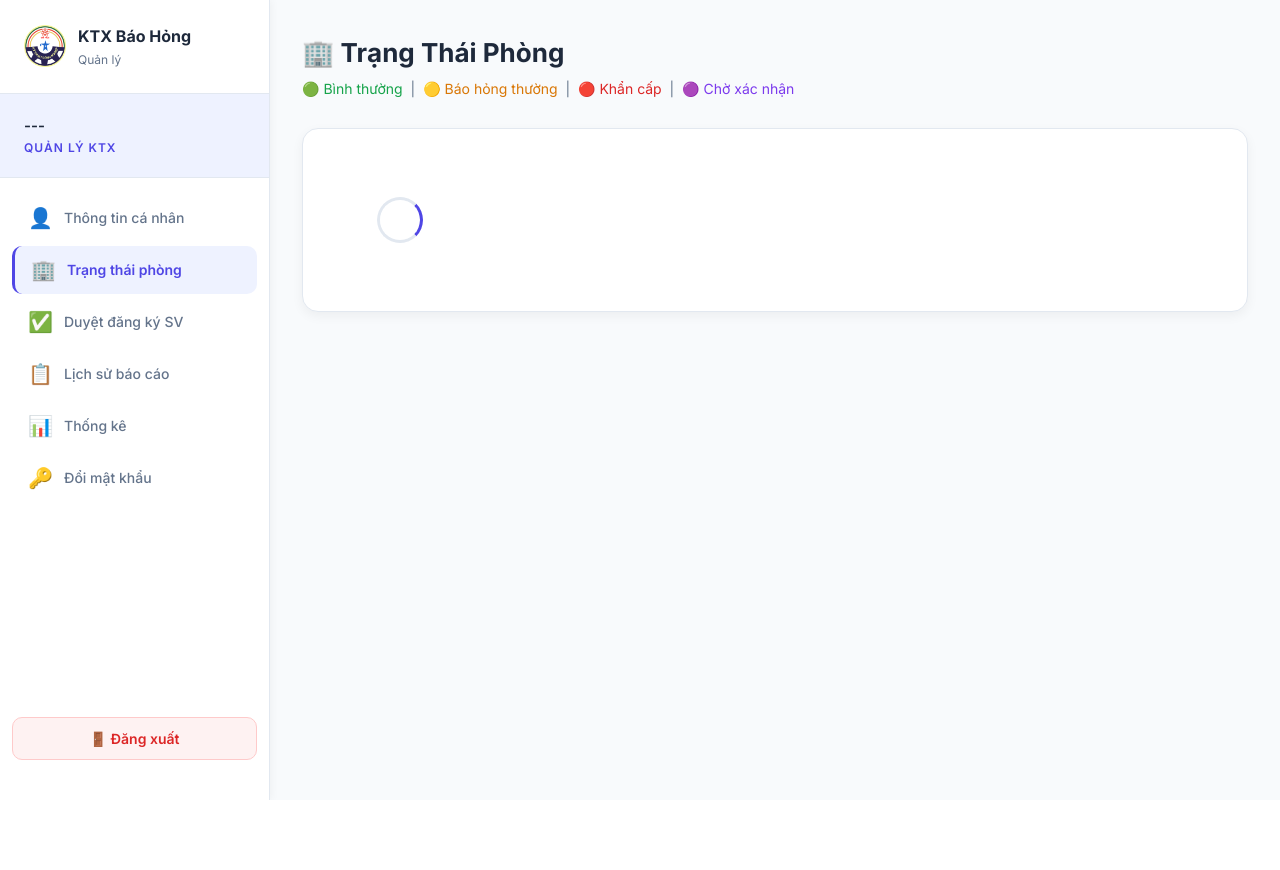
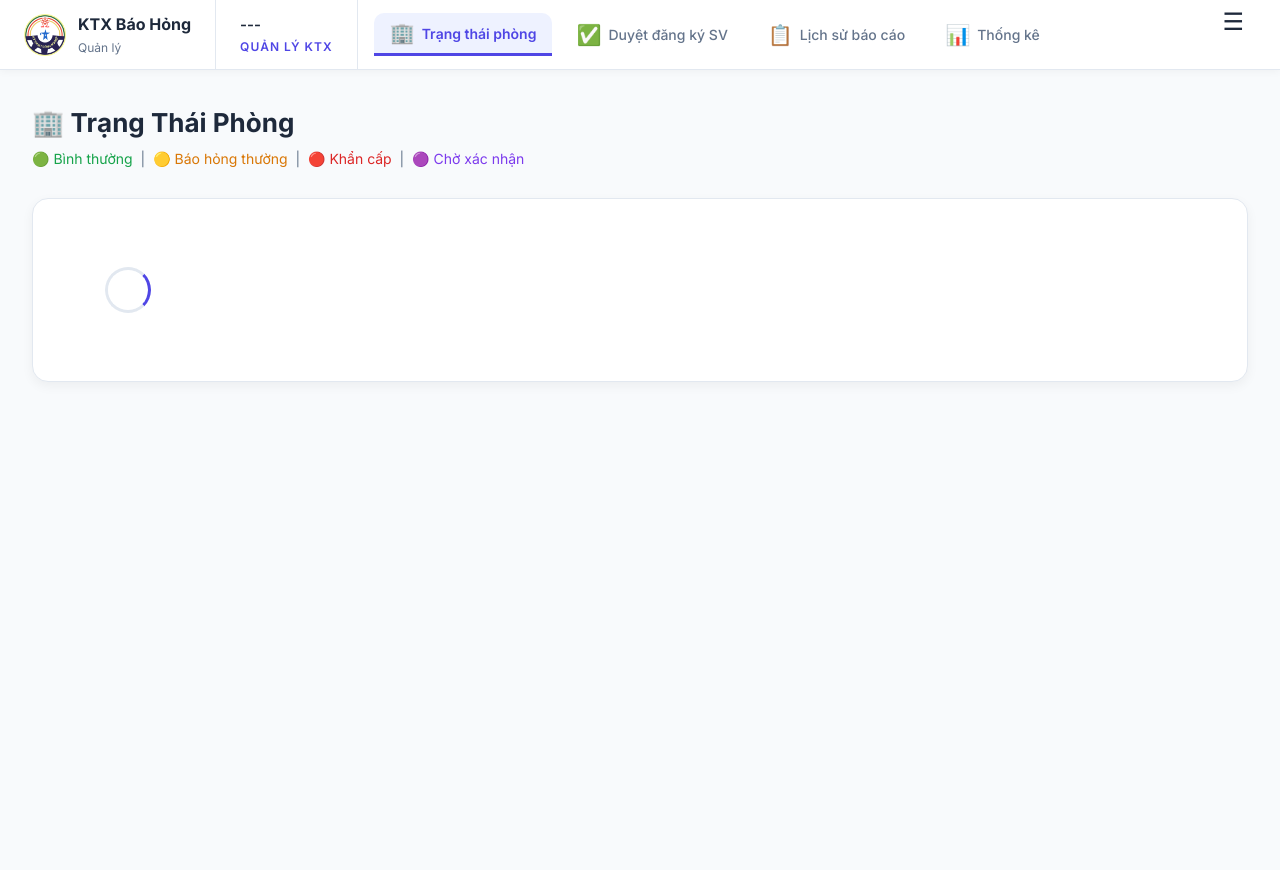
Before and after one commit to HauNhatNinh/ktx-baohong-app, a Flask app: template templates/manager.html in a window 1280 px wide. Before the commit the page ends 800 px from the top, so only its background shows below. Run offline with Flask 3, Linux system fonts and the light colour scheme; the template is opened without the code that fills it, so the values that code supplies are empty.

Commit message:
FIX GIAO DIEN

```diff
--- a/email_log.txt
+++ b/email_log.txt
@@ -2,3 +2,7 @@
 [2026-03-22 21:14:14] THANH CONG: Đã gửi email tới K225480106077@tnut.edu.vn
 [2026-03-22 21:15:41] BAT DAU GUI: K225480106077@tnut.edu.vn | Tieu de: ✅ ĐỐI VỚI SINH VIÊN: Duyệt Tài Khoản KTX Thành Công
 [2026-03-22 21:15:44] THANH CONG: Đã gửi email tới K225480106077@tnut.edu.vn
+[2026-03-22 21:37:35] BAT DAU GUI: K225480106101@tnut.edu.vn | Tieu de: ⏳ Tiếp nhận thông tin Đăng Ký Tài Khoản KTX
+[2026-03-22 21:37:40] THANH CONG: Đã gửi email tới K225480106101@tnut.edu.vn
+[2026-03-22 21:39:00] BAT DAU GUI: K225480106101@tnut.edu.vn | Tieu de: ✅ Duyệt Tài Khoản KTX Thành Công
+[2026-03-22 21:39:04] THANH CONG: Đã gửi email tới K225480106101@tnut.edu.vn
--- a/static/css/style.css
+++ b/static/css/style.css
@@ -341,26 +341,28 @@
    ============================ */
 .bo-cuc {
     display: flex;
+    flex-direction: column;
     min-height: 100vh;
 }
 
 /* Thanh ben */
 .thanh-ben {
-    width: 270px;
+    width: 100%;
     background: #ffffff;
-    border-right: 1px solid var(--mau-nen-3);
-    padding: 24px 0;
+    border-bottom: 1px solid var(--mau-nen-3);
+    padding: 0 24px;
     display: flex;
-    flex-direction: column;
-    position: fixed;
-    height: 100vh;
-    z-index: 100;
-    box-shadow: 2px 0 8px rgba(0,0,0,0.04);
+    flex-direction: row;
+    position: sticky;
+    top: 0;
+    height: 70px;
+    z-index: 1000;
+    box-shadow: 0 2px 8px rgba(0,0,0,0.04);
 }
 
 .thanh-ben .thuong-hieu {
-    padding: 0 24px 24px;
-    border-bottom: 1px solid var(--mau-nen-3);
+    padding: 0 24px 0 0;
+    border-right: 1px solid var(--mau-nen-3);
     display: flex;
     align-items: center;
     gap: 12px;
@@ -390,9 +392,12 @@
 }
 
 .thanh-ben .thong-tin-nguoidung {
-    padding: 20px 24px;
-    border-bottom: 1px solid var(--mau-nen-3);
-    background: var(--mau-chinh-nen);
+    padding: 0 24px;
+    border-right: 1px solid var(--mau-nen-3);
+    background: transparent;
+    display: flex;
+    flex-direction: column;
+    justify-content: center;
 }
 
 .thanh-ben .thong-tin-nguoidung .ten-nguoidung {
@@ -412,25 +417,37 @@
 /* Menu */
 .menu-ben {
     flex: 1;
-    padding: 16px 12px;
-    overflow-y: auto;
+    padding: 0 16px;
+    overflow-x: auto;
+    overflow-y: hidden;
+    display: flex;
+    flex-direction: row;
+    align-items: center;
+}
+.menu-ben::-webkit-scrollbar {
+    height: 4px;
+}
+.menu-ben::-webkit-scrollbar-thumb {
+    background: var(--mau-chinh-nhat);
+    border-radius: 4px;
 }
 
 .menu-ben .muc-menu {
     display: flex;
     align-items: center;
-    gap: 12px;
-    padding: 12px 16px;
+    gap: 8px;
+    padding: 8px 16px;
     border-radius: var(--bo-tron);
     color: var(--mau-chu-phu);
     cursor: pointer;
     transition: var(--chuyen-dong);
-    margin-bottom: 4px;
+    margin-right: 8px;
     font-size: 14px;
     font-weight: 500;
     border: none;
     background: none;
-    width: 100%;
+    width: auto;
+    white-space: nowrap;
     text-align: left;
     font-family: inherit;
 }
@@ -444,7 +461,8 @@
     background: var(--mau-chinh-nen);
     color: var(--mau-chinh);
     font-weight: 600;
-    border-left: 3px solid var(--mau-chinh);
+    border-bottom: 3px solid var(--mau-chinh);
+    border-radius: var(--bo-tron) var(--bo-tron) 0 0;
 }
 
 .menu-ben .muc-menu .bieu-tuong-menu {
@@ -461,7 +479,7 @@
     font-weight: 700;
     padding: 2px 7px;
     border-radius: 12px;
-    margin-left: auto; /* day no ra sat map phai */
+    margin-left: 4px; /* thay vi auto de om sat chu */
     display: none;
     box-shadow: 0 2px 4px rgba(220, 38, 38, 0.4);
     animation: bounceIn 0.3s cubic-bezier(0.175, 0.885, 0.32, 1.275);
@@ -477,8 +495,9 @@
 }
 
 .nut-dang-xuat {
-    margin: 16px 12px;
-    padding: 12px;
+    margin: 0;
+    padding: 8px 16px;
+    align-self: center;
     background: var(--mau-do-nen);
     border: 1px solid var(--mau-do-vien);
     border-radius: var(--bo-tron);
@@ -496,10 +515,82 @@
     color: white;
 }
 
+/* Dropdown Menu */
+.vien-dropdown {
+    position: relative;
+    display: inline-block;
+}
+
+.nut-dropdown {
+    background: transparent;
+    border: none;
+    font-size: 24px;
+    cursor: pointer;
+    color: var(--mau-chu);
+    padding: 8px 12px;
+    border-radius: var(--bo-tron);
+    transition: var(--chuyen-dong);
+    display: flex;
+    align-items: center;
+}
+
+.nut-dropdown:hover {
+    background: var(--mau-nen-3);
+}
+
+.noi-dung-dropdown {
+    display: none;
+    position: absolute;
+    right: 0;
+    top: 50px;
+    background-color: #ffffff;
+    min-width: 200px;
+    box-shadow: 0px 8px 20px rgba(0,0,0,0.15);
+    z-index: 2000;
+    border-radius: var(--bo-tron);
+    border: 1px solid var(--mau-nen-3);
+    overflow: hidden;
+}
+
+.noi-dung-dropdown.hien-thi {
+    display: block;
+    animation: slideDown 0.2s ease;
+}
+
+.muc-dropdown {
+    color: var(--mau-chu);
+    padding: 12px 16px;
+    text-decoration: none;
+    display: flex;
+    align-items: center;
+    gap: 12px;
+    cursor: pointer;
+    transition: var(--chuyen-dong);
+    background: transparent;
+    border: none;
+    width: 100%;
+    text-align: left;
+    font-size: 14px;
+    font-weight: 500;
+}
+
+.muc-dropdown:hover {
+    background-color: var(--mau-chinh-nen);
+    color: var(--mau-chinh);
+}
+
+.muc-dropdown.dang-xuat-dd {
+    border-top: 1px solid var(--mau-nen-3);
+    color: var(--mau-do);
+}
+.muc-dropdown.dang-xuat-dd:hover {
+    background-color: var(--mau-do-nen);
+}
+
 /* Noi dung chinh */
 .noi-dung-chinh {
     flex: 1;
-    margin-left: 270px;
+    margin-left: 0;
     padding: 32px;
     min-height: 100vh;
     background: var(--mau-nen);
--- a/templates/manager.html
+++ b/templates/manager.html
@@ -26,9 +26,6 @@
                 <div class="vai-tro-nguoidung">Quản Lý KTX</div>
             </div>
             <nav class="menu-ben">
-                <button class="muc-menu" onclick="chuyenMuc('thong-tin')">
-                    <span class="bieu-tuong-menu">👤</span> <span>Thông tin cá nhân</span>
-                </button>
                 <button class="muc-menu dang-chon" onclick="chuyenMuc('phong')">
                     <span class="bieu-tuong-menu">🏢</span> <span>Trạng thái phòng</span>
                     <span id="badge-phong" class="badge-thong-bao"></span>
@@ -43,11 +40,23 @@
                 <button class="muc-menu" onclick="chuyenMuc('thong-ke')">
                     <span class="bieu-tuong-menu">📊</span> <span>Thống kê</span>
                 </button>
-                <button class="muc-menu" onclick="hienModalDoiMK()">
-                    <span class="bieu-tuong-menu">🔑</span> <span>Đổi mật khẩu</span>
+            </nav>
+            <div class="vien-dropdown">
+                <button class="nut-dropdown" onclick="document.getElementById('dd-menu').classList.toggle('hien-thi')">
+                    ☰
                 </button>
-            </nav>
-            <button class="nut-dang-xuat" onclick="dangXuat()">🚪 Đăng xuất</button>
+                <div id="dd-menu" class="noi-dung-dropdown">
+                    <button class="muc-dropdown" onclick="chuyenMuc('thong-tin'); document.getElementById('dd-menu').classList.remove('hien-thi');">
+                        <span class="bieu-tuong-menu">👤</span> Thông tin cá nhân
+                    </button>
+                    <button class="muc-dropdown" onclick="hienModalDoiMK(); document.getElementById('dd-menu').classList.remove('hien-thi');">
+                        <span class="bieu-tuong-menu">🔑</span> Đổi mật khẩu
+                    </button>
+                    <button class="muc-dropdown dang-xuat-dd" onclick="dangXuat()">
+                        <span class="bieu-tuong-menu">🚪</span> Đăng xuất
+                    </button>
+                </div>
+            </div>
         </aside>
 
         <main class="noi-dung-chinh">
@@ -751,6 +760,15 @@
         function dangXuat() {
             fetch('/api/dang-xuat', { method: 'POST' }).then(function () { window.location.href = '/'; });
         }
+
+        window.onclick = function(event) {
+            if (!event.target.closest('.vien-dropdown')) {
+                var dd = document.getElementById('dd-menu');
+                if (dd && dd.classList.contains('hien-thi')) {
+                    dd.classList.remove('hien-thi');
+                }
+            }
+        }
     </script>
 
     <!-- Modal Doi Mat Khau -->
```
Also changed, not shown: templates/student.html (+25 -7 lines), templates/technician.html (+25 -7 lines).
